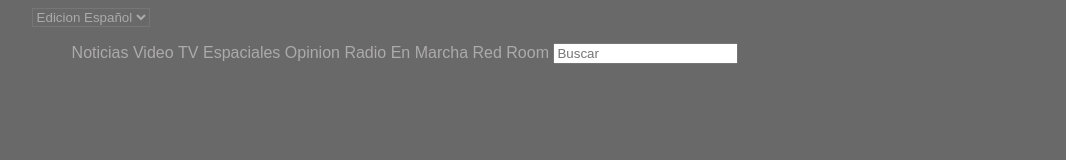
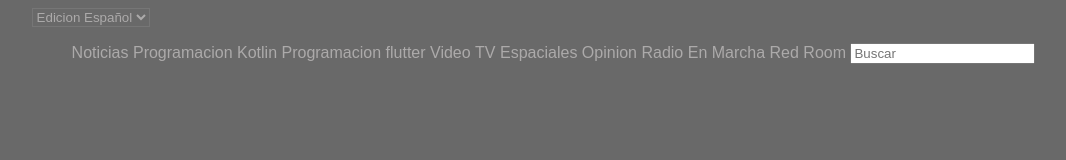
Before and after one commit to Juancito1984/asitencia, a plain HTML site: page index.html in a window 1280 px wide. Shown: the whole page, without its empty margins (166-1232 px from the left). Drawn offline with Linux system fonts and the light colour scheme.

Commit message:
Nuevas opciones

```diff
--- a/index.html
+++ b/index.html
@@ -16,6 +16,8 @@
         <nav class="horizontal">
             <ul>
                 <li><a href="#">Noticias</a></li>
+                <li><a href="#">Programacion Kotlin</a></li>
+                <li><a href="#">Programacion flutter</a></li>
                 <li><a href="#">Video</a></li>
                 <li><a href="#">TV</a></li>
                 <li><a href="#">Espaciales</a></li>
```
